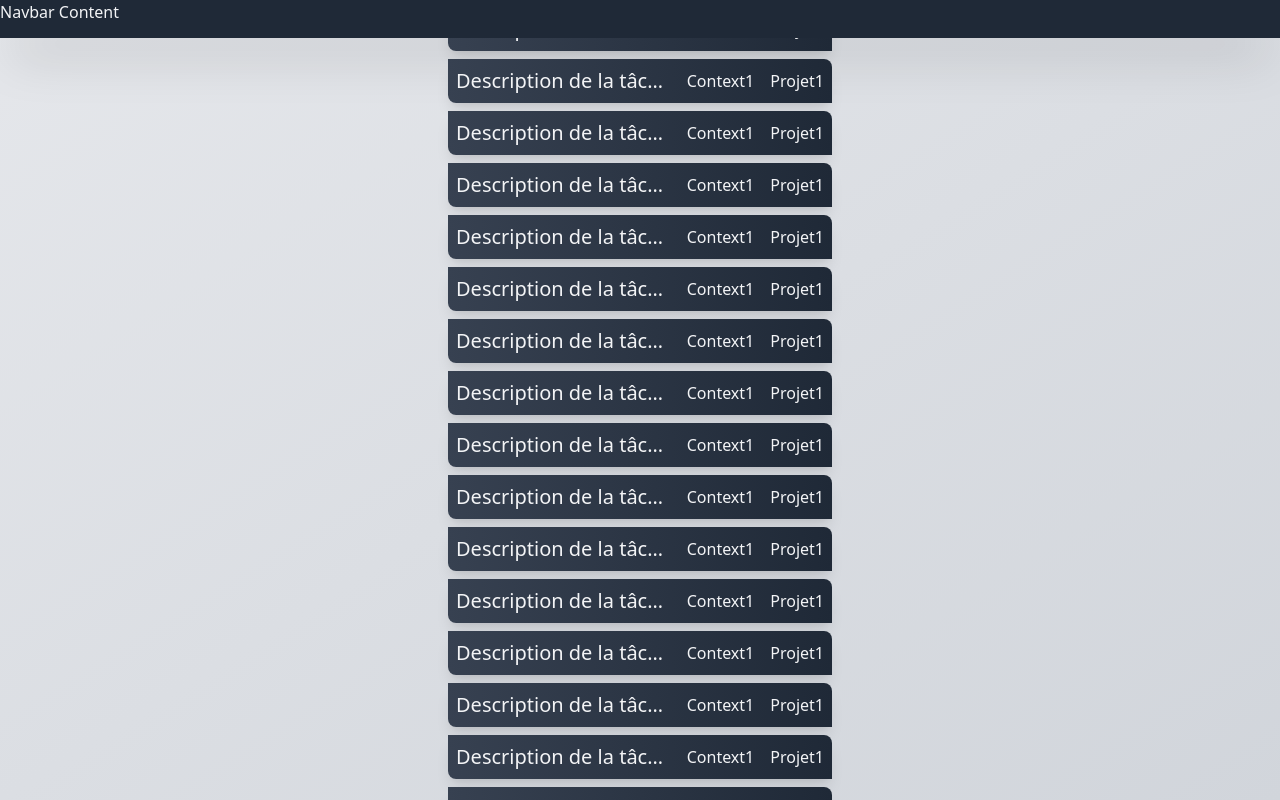
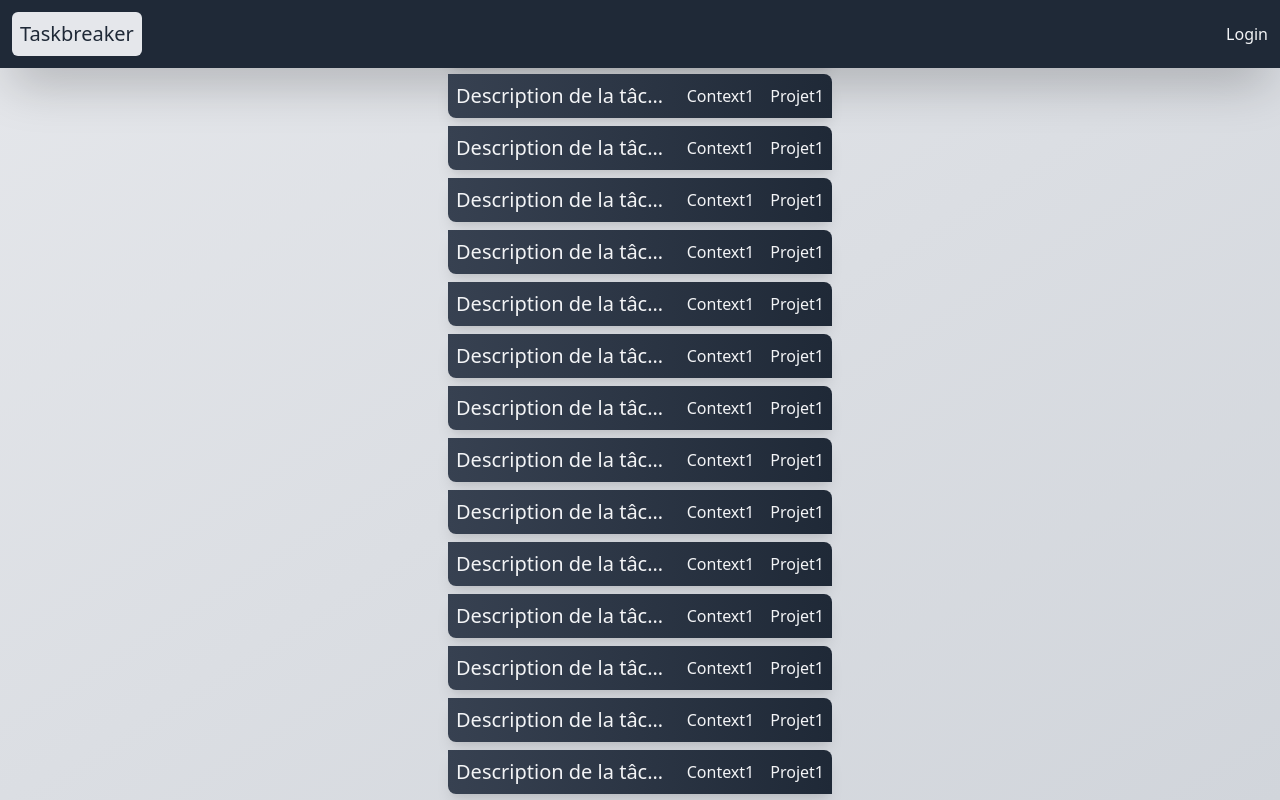
Before and after one commit to danymat/Taskbreaker, a Vue app: page / in a window 1280 px wide. Built offline with nearby package versions, Linux system fonts and the light colour scheme.

Commit message:
feat: Added navbar content

```diff
--- a/src/components/Navbar.vue
+++ b/src/components/Navbar.vue
@@ -1,5 +1,12 @@
 <template>
-  <div class="bg-gray-800 h-64 flex text-gray-100">Navbar Content</div>
+  <div
+    class="bg-gray-800 h-64 justify-between items-center flex text-gray-100 p-3"
+  >
+    <div class="text-xl font-normal bg-gray-200 p-2 text-gray-800 rounded-md">
+      Taskbreaker
+    </div>
+    <div class="text-md font-light">Login</div>
+  </div>
 </template>
 <script setup>
 </script>
--- a/src/components/Task.vue
+++ b/src/components/Task.vue
@@ -2,6 +2,7 @@
   <div
     class="flex flex-row p-2 gap-4 max-w-sm bg-gradient-to-r items-center justify-evenly content-center from-gray-700 to-gray-800 rounded-tr-lg rounded-bl-lg text-gray-100 shadow-lg"
   >
+
     <h2 class="text-xl font-bolds truncate">{{ title }}</h2>
     <div class="font-light">{{ context }}</div>
     <div class="">{{ project }}</div>
@@ -11,7 +12,7 @@
 <script setup>
 import { defineProps } from "vue";
 
-const props = defineProps({
+defineProps({
   title: String,
   context: String,
   project: String,
```
